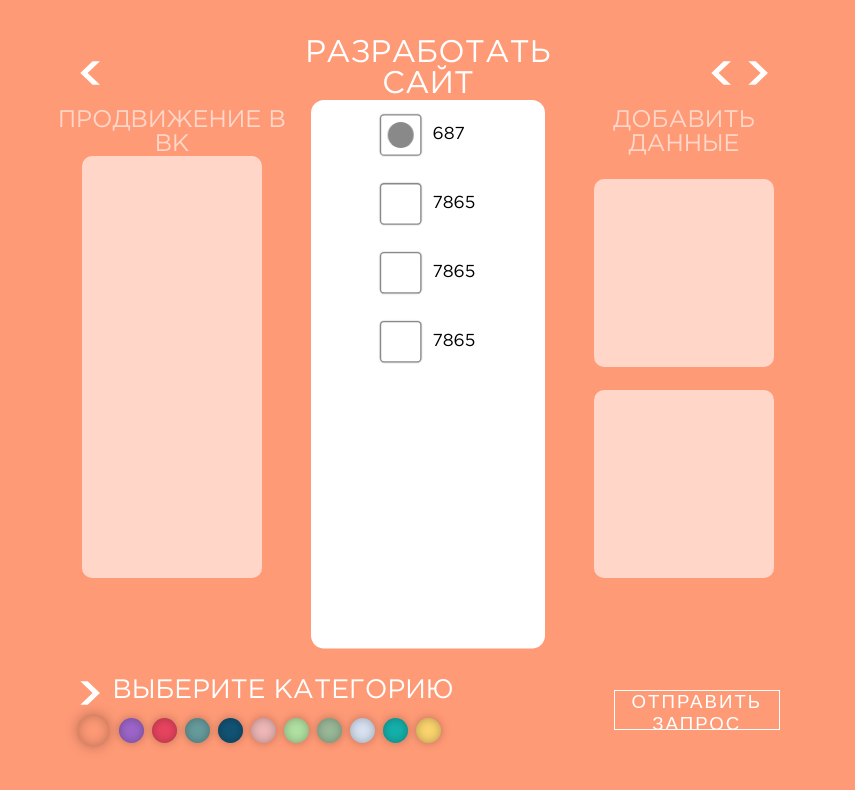
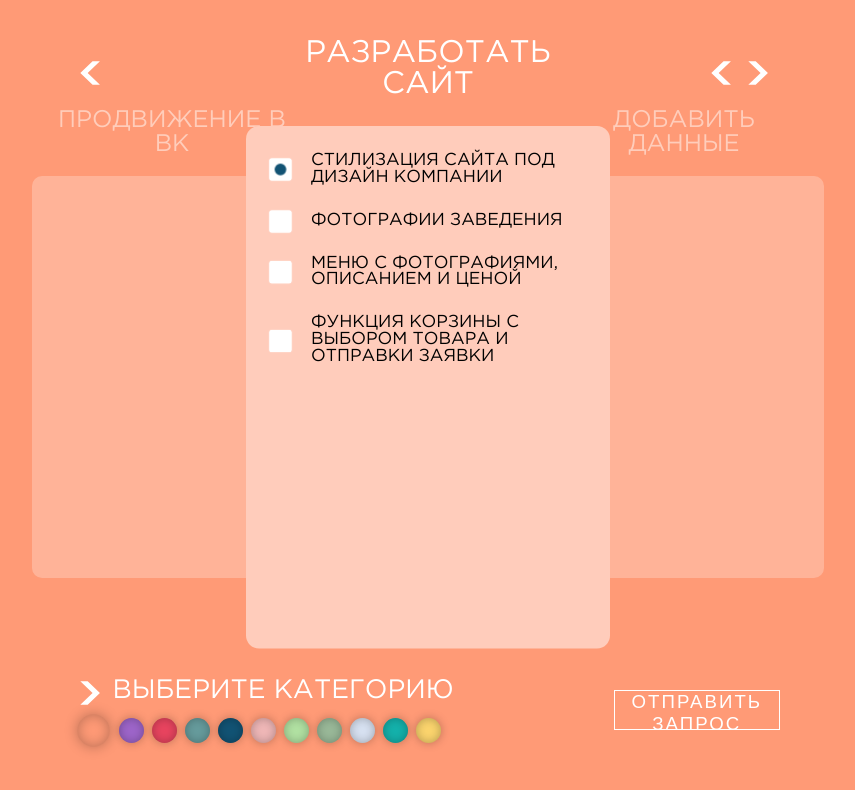
Before and after one commit to Nacretion/ik, a React (Create React App) app: page /setup in a window 1280 px wide. Shown: the top 790 px of the page, without its empty margins (212-1067 px from the left). Built offline with nearby package versions, Linux system fonts and the light colour scheme.

Commit message:
gap+opacity fix. loader, a title under a category circle

```diff
--- a/package.json
+++ b/package.json
@@ -3,7 +3,10 @@
   "version": "0.1.0",
   "private": true,
   "dependencies": {
+    "@emotion/react": "^11.9.0",
+    "@emotion/styled": "^11.8.1",
     "@ijsto/react-slideout": "^1.4.0",
+    "@mui/material": "^5.8.0",
     "@testing-library/jest-dom": "^5.16.4",
     "@testing-library/react": "^13.2.0",
     "@testing-library/user-event": "^13.5.0",
--- /dev/null
+++ b/src/components/Loader.jsx
@@ -0,0 +1,17 @@
+import React, {useState} from 'react';
+import classes from "./models/Loader.models.css"
+import "./models/Loader.models.css";
+
+const Loader = () => {
+    const [carousel, setCarousel] = useState([" circle1", " circle2", " circle3", " circle4"])
+    return (
+        <div className="loader">
+            <div className={"loader--circle" + carousel[0]}> </div>
+            <div className={"loader--circle" + carousel[1]}> </div>
+            <div className={"loader--circle" + carousel[2]}> </div>
+            <div className={"loader--circle" + carousel[3]}> </div>
+        </div>
+    );
+};
+
+export default Loader;
--- a/src/components/NavCircles.jsx
+++ b/src/components/NavCircles.jsx
@@ -1,5 +1,7 @@
 import React, {useContext} from 'react';
 import {VisibleContext} from "../context";
+import Tooltip from '@mui/material/Tooltip';
+import {styled, tooltipClasses} from "@mui/material";
 
 const NavCircles = () => {
 
@@ -18,19 +20,27 @@ const NavCircles = () => {
         { title: "Недвижимость", theme: 9 },
         { title: "Продукты", theme: 10 },
     ]
-
+    const LightTooltip = styled(({ className, ...props }) => (
+        <Tooltip {...props} classes={{ popper: className }} />
+    ))(() => ({
+        [`& .${tooltipClasses.tooltip}`]: {
+            backgroundColor: "#000",
+            color: {textColor},
+            fontSize: 11,
+        },
+    }));
     return (
             <div className="buttons-inner">
                 {buttons.map(({title, theme}) => (
+                    <LightTooltip key={theme} title={title}>
                         <button
-                        key={theme}
                             style={{
                                 backgroundColor: themes[theme].backgroundColor,
                                 color: textColor
                             }}
-                        title={title}
                             className={ currentTheme === theme ? "button circle-button active-circle" : "button circle-button"}
                             onClick={() => setCurrentTheme(theme)}/>
+                    </LightTooltip>
                 ))}
             </div>
     );
--- /dev/null
+++ b/src/components/models/Loader.models.css
@@ -0,0 +1,45 @@
+.loader {
+    transition: 1s;
+    display: grid;
+    width: 40px;
+    height: 40px;
+    justify-content: center;
+    align-items: center;
+    grid-template-columns: 20px 20px;
+    animation: loaderGap 2s infinite ease-in-out;
+    opacity: .7;
+}
+
+.loader--circle {
+    width: 20px;
+    height: 20px;
+    border-radius: 100%;
+    box-shadow: 0 0 10px rgba(0, 0, 0, 0.78);
+}
+
+.loader .circle1 {
+    background-color: #9D65C9;
+}
+.loader .circle2 {
+    background-color: #FBD46D;
+}
+.loader .circle3 {
+    background-color: #E8445F;
+}
+.loader .circle4 {
+    background-color: #125374;
+}
+
+@keyframes loaderGap {
+    from {
+        gap: 0;
+    }
+    50% {
+        gap: 15px;
+        transform: rotate(180deg);
+    }
+    to {
+        gap: 0;
+        transform: rotate(360deg);
+    }
+}
--- a/src/consts/consts.js
+++ b/src/consts/consts.js
@@ -4,7 +4,7 @@ export const themes = [
     {heading: "Красота", backgroundColor: "#E8445F", color: "#ffffff"},
     {heading: "Медицина", backgroundColor: "#669B9C", color: "#ffffff"},
     {heading: "Автоуслуги", backgroundColor: "#125374", color: "#ffffff"},
-    {heading: "Спорт/досуг", backgroundColor: "#EFB7B7", color: "#ffffff"},
+    {heading: "Спорт/досуг", backgroundColor: "#EFB7B7", color: "#000000"},
     {heading: "Образование", backgroundColor: "#B1E1A2", color: "#000000"},
     {heading: "Юридические услуги", backgroundColor: "#99B898", color: "#ffffff"},
     {heading: "Ремонт/быт", backgroundColor: "#D7E1F1", color: "#000000"},
--- a/src/pages/All.jsx
+++ b/src/pages/All.jsx
@@ -4,6 +4,7 @@ import {VisibleContext} from "../context";
 import NavCircles from "../components/NavCircles";
 import {ReactComponent as ArrowTop} from "../svg/arrow-top.svg";
 import {useNavigate} from "react-router-dom";
+import Loader from "../components/Loader";
 
 export default function All() {
 
@@ -20,7 +21,7 @@ export default function All() {
                 </div>
             </header>
             <main style={{height: "50vh"}}>
-
+                <Loader/>
             </main>
             <footer>
                 <NavCircles/>
--- a/src/pages/Setup.jsx
+++ b/src/pages/Setup.jsx
@@ -8,7 +8,7 @@ import NavCircles from "../components/NavCircles";
 import CheckBox from "../components/UI/CheckBox";
 
 export default function Setup({funcPrev}) {
-    const {textColor} = useContext(VisibleContext)
+    const {textColor, bgColor} = useContext(VisibleContext)
     const [carousel, setCarousel] = useState(["card1", "card2", "card3"])
 
     const [photos, setPhotos] = useState(false);
@@ -36,10 +36,22 @@ export default function Setup({funcPrev}) {
             </header>
             <main style={{height: "500px"}}>
                 <div className="cards-wrapper">
+                    <div className={"card-inner " + carousel[0]}>
+                        <p style={{color: "rgba(0,0,0,0)"}}>продвижение в вк</p>
+                        <div style={{backgroundColor: bgColor, zIndex: "100", opacity: "1"}}  className="card"> </div>
+                    </div>
+                    <div className={"card-inner " + carousel[1]}>
+                        <p style={{color: "rgba(0,0,0,0)"}}>продвижение в вк</p>
+                        <div style={{backgroundColor: bgColor, zIndex: "100", opacity: "1"}}  className="card"> </div>
+                    </div>
+                    <div className={"card-inner " + carousel[2]}>
+                        <p style={{color: "rgba(0,0,0,0)"}}>продвижение в вк</p>
+                        <div style={{backgroundColor: bgColor, zIndex: "100", opacity: "1"}}  className="card"> </div>
+                    </div>
                     <div className={"card-inner " + carousel[0]}
                          onClick={() => setCarousel(["card2", "card1", "card3"])}>
                         <p>продвижение в вк</p>
-                        <div className="card"></div>
+                        <div className="card"> </div>
                     </div>
                     <div className={"card-inner " + carousel[1]}
                          onClick={() => setCarousel(["card1", "card2", "card3"])}>
@@ -47,24 +59,26 @@ export default function Setup({funcPrev}) {
                         <div className="card">
                             <div className="styled-input-container styled-input--square">
                                 <CheckBox
-                                    id="check1" disabled checked readOnly >687</CheckBox>
+                                    id="check1" disabled checked readOnly >Стилизация сайта под
+                                    дизайн компании</CheckBox>
                                 <CheckBox
                                     id={"check2"} checked={photos}
-                                    onChange={e => {setPhotos(e.target.checked)}}>7865</CheckBox>
+                                    onChange={e => {setPhotos(e.target.checked)}}>Фотографии заведения</CheckBox>
                                 <CheckBox
                                     id={"check3"} checked={cart}
-                                    onChange={e => {setCart(e.target.checked)}}>7865</CheckBox>
+                                    onChange={e => {setCart(e.target.checked)}}>Меню с фотографиями,
+                                    описанием и ценой</CheckBox>
                                 <CheckBox
                                     id={"check4"} checked={networks}
-                                    onChange={e => {setNetworks(e.target.checked)}}>7865</CheckBox>
+                                    onChange={e => {setNetworks(e.target.checked)}}>Функция корзины с
+                                    выбором товара и отправки заявки</CheckBox>
                             </div>
                         </div>
                     </div>
                     <div className={"card-inner " + carousel[2]}
                          onClick={() => setCarousel(["card1", "card3", "card2"])}>
                         <p>добавить данные</p>
-                        <div className="card half-height"></div>
-                        <div className="card half-height"></div>
+                        <div className="card"> </div>
                     </div>
                 </div>
             </main>
--- a/src/styles/App.scss
+++ b/src/styles/App.scss
@@ -111,24 +111,29 @@ main {
 .cards-wrapper .card1 {
   transform: translateX(-20vw);
   transition: transform .5s;
+  opacity: 0.5;
 }
 
 .cards-wrapper .card3 {
   transform: translateX(20vw);
   transition: transform .5s;
+  opacity: 0.5;
 }
 
 
 .cards-wrapper .card2 {
   transform: scale(1.3);
   transition: transform .5s;
-  opacity: 1
+  z-index: 999;
 }
 
 .cards-wrapper .card2 .card:hover {
   box-shadow: none;
   cursor: default
 
+}
+
+.cards-wrapper .bg {
 }
 
 .card-inner {
@@ -140,27 +145,25 @@ main {
   flex-direction: column;
   align-items: center;
   justify-content: space-between;
-  opacity: .6;
+  gap: 20px;
   width: 20vw;
   height: 470px
 }
 
 .card-inner .card {
   background-color: #fff;
-  width: 70%;
-  height: 90%;
+  width: 280px;
+  height: 680px;
+  padding: 10px 20px;
 
   display: flex;
   flex-direction: column;
   align-items: center;
-}
-
-.card-inner .half-height {
-  height: 40%
+  background-color: rgba(255, 255, 255, 0.5);
 }
 
 .cards-inner {
-  grid-template-rows: 1fr 1fr
+  grid-template-rows: 1fr 1fr;
 }
 
 .card {
@@ -280,12 +283,20 @@ footer .buttons-inner .circle-button {
   .buttons-inner {
     margin-bottom: 50px
   }
+
+  .card-inner .card {
+    width: 200px;
+    height: 360px;
+  }
+  .card-inner {
+    height: 450px;
+  }
 }
 
 .styled-input-single {
   color: black;
   position: relative;
-  padding: 20px 0 20px 40px;
+  padding: 10px 0 10px 30px;
   text-align: left;
   font-size: 10pt;
 
@@ -302,20 +313,21 @@ footer .buttons-inner .circle-button {
 
     &:before {
       left: 0;
-      width: 30px;
-      height: 30px;
-      margin: -16px -1px 0;
-      border: 1px solid #898989;
-      box-shadow: 0 0 1px grey;
+      width: 15px;
+      height: 15px;
+      margin: -8px -2px 0;
+      background-color: #fff;
+      border: 1px solid #fff;
+      box-shadow: 0 0 1px #fff;
     }
 
     &:after {
-      left: 5px;
-      width: 20px;
-      height: 20px;
-      margin: -10px 0 0;
+      left: 2px;
+      width: 9px;
+      height: 9px;
+      margin: -4px 0 0;
       opacity: 0;
-      background: #898989;
+      background: #125374;
       transform: translate3d(-40px, 0, 0) scale(0.5);
       transition: opacity 0.25s ease-in-out, transform 0.25s ease-in-out;
     }
```
Also changed, not shown: 1 other file (tests, documents, lock files or other folders). Lines whose indentation alone changed are shown as unchanged.
